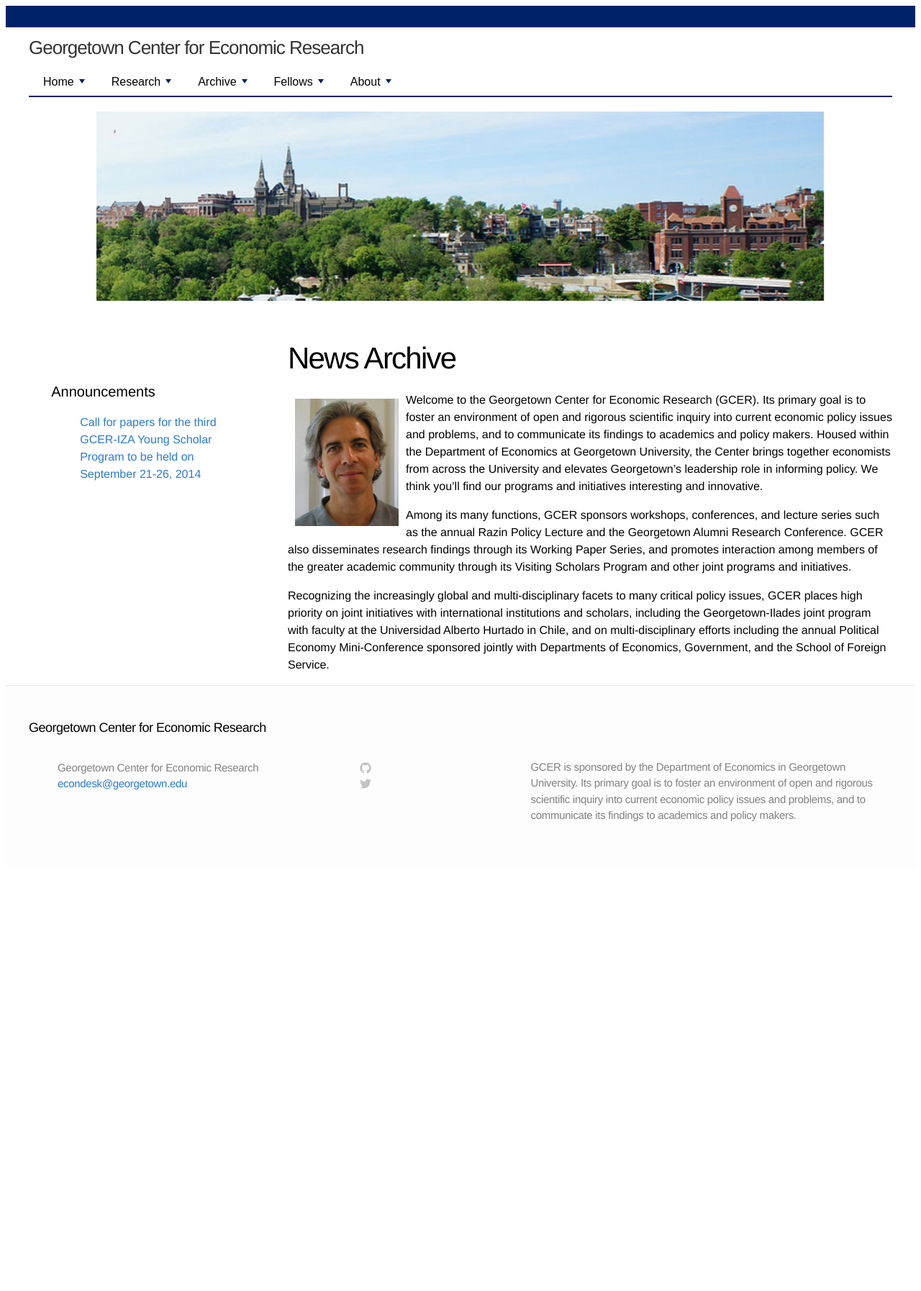
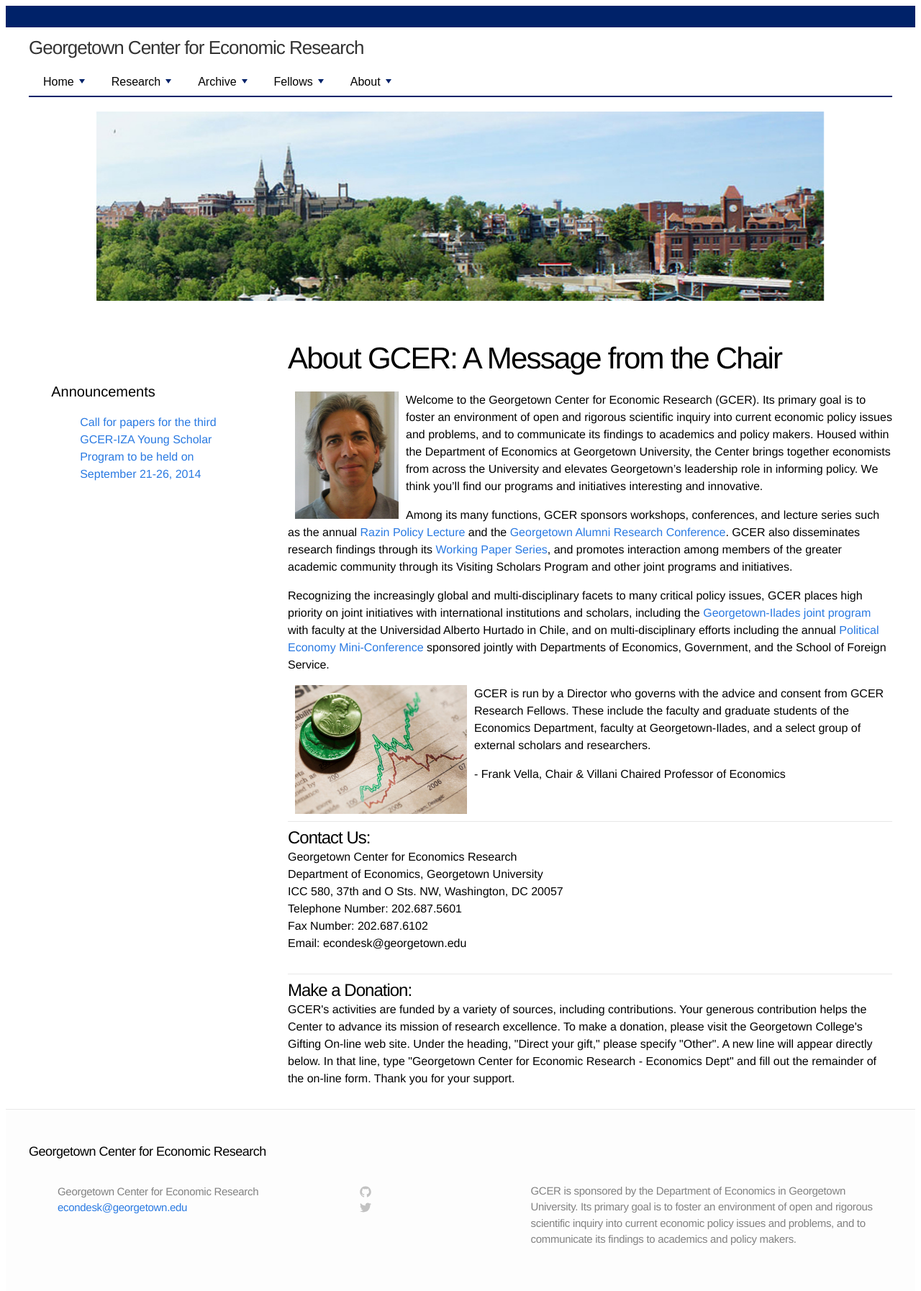
Before and after one commit to georgetown-econ/gcer, a Jekyll site: the page built from about.html, in a window 1280 px wide. Shown: the whole page at 72% size. Built offline with Jekyll 4.4.1, drawn with Linux system fonts in a browser that asks for light colours; before the commit the page ends 1205 px from its top, so only the background shows below that.

Commit message:
made about page

```diff
--- a/about.html
+++ b/about.html
@@ -7,13 +7,44 @@
 
 <div class="home">
   <div class="content">
-    <h1 class="main-page-title">News Archive</h1>
+    <div class="section">
+    <h1 class="main-page-title">About GCER: A Message from the Chair</h1>
 
-      <p><img src="{{ site.baseurl }}/assets/images/staff/FVella.jpg" style="width: 144px; height: 177px; float: left; margin: 10px;" alt="Frank Vella"> Welcome to the Georgetown Center for Economic Research (GCER). Its primary goal is to foster an environment of open and rigorous scientific inquiry into current economic policy issues and problems, and to communicate its findings to academics and policy makers. Housed within the Department of Economics at Georgetown University, the Center brings together economists from across the University and elevates Georgetown’s leadership role in informing policy. We think you’ll find our programs and initiatives interesting and innovative.</p>
+      <p><img src="/assets/images/staff/FVella.jpg" style="width: 144px; height: 177px; float: left; margin: 0 10px 0 10px;" alt="Frank Vella"> Welcome to the Georgetown Center for Economic Research (GCER). Its primary goal is to foster an environment of open and rigorous scientific inquiry into current economic policy issues and problems, and to communicate its findings to academics and policy makers. Housed within the Department of Economics at Georgetown University, the Center brings together economists from across the University and elevates Georgetown’s leadership role in informing policy. We think you’ll find our programs and initiatives interesting and innovative.</p>
 
-      <p>Among its many functions, GCER sponsors workshops, conferences, and lecture series such as the annual Razin Policy Lecture and the Georgetown Alumni Research Conference. GCER also disseminates research findings through its Working Paper Series, and promotes interaction among members of the greater academic community through its Visiting Scholars Program and other joint programs and initiatives.</p>
+      <p>Among its many functions, GCER sponsors workshops, conferences, and lecture series such as the annual <a href="http://econ.georgetown.edu/phd/razin-price/">Razin Policy Lecture</a> and the <a href="https://sites.google.com/site/gcer2013/">Georgetown Alumni Research Conference</a>. GCER also disseminates research findings through its <a href="http://ideas.repec.org/s/geo/guwopa.html">Working Paper Series</a>, and promotes interaction among members of the greater academic community through its Visiting Scholars Program and other joint programs and initiatives.</p>
 
-      <p>Recognizing the increasingly global and multi-disciplinary facets to many critical policy issues, GCER places high priority on joint initiatives with international institutions and scholars, including the Georgetown-Ilades joint program with faculty at the Universidad Alberto Hurtado in Chile, and on multi-disciplinary efforts including the annual Political Economy Mini-Conference sponsored jointly with Departments of Economics, Government, and the School of Foreign Service.</p>
+      <p>Recognizing the increasingly global and multi-disciplinary facets to many critical policy issues, GCER places high priority on joint initiatives with international institutions and scholars, including the <a href="http://fen.uahurtado.cl/programas/postgrado/magisteres/economia/">Georgetown-Ilades joint program</a> with faculty at the Universidad Alberto Hurtado in Chile, and on multi-disciplinary efforts including the annual <a href="https://sites.google.com/a/georgetown.edu/washington-peco/">Political Economy Mini-Conference</a> sponsored jointly with Departments of Economics, Government, and the School of Foreign Service.</p>
+
+      <p><img src="/assets/images/economics.jpg" style="width: 239px; height: 179px; float:left; margin: 0 10px 10px 10px;">GCER is run by a Director who governs with the advice and consent from GCER Research Fellows. These include the faculty and graduate students of the Economics Department, faculty at Georgetown-Ilades, and a select group of external scholars and researchers.<p>
+
+      <p>- Frank Vella, Chair &amp; Villani Chaired Professor of Economics</p>
+    </div>
+      <div class="section with-line">
+      <a name="contact"></a>
+        <span class="section-title">Contact Us: </br></span>
+       Georgetown Center for Economics Research</br>
+
+       Department of Economics, Georgetown University</br>
+
+       ICC 580, 37th and O Sts. NW, Washington, DC 20057</br>
+
+       Telephone Number: 202.687.5601</br>
+
+       Fax Number: 202.687.6102</br>
+
+       Email: econdesk@georgetown.edu
+      </div>
+
+      <div class="section with-line">
+        <a name="donation"></a>
+        <span class="section-title">Make a Donation:</br></span>
+          GCER's activities are funded by a variety of sources, including contributions. Your generous contribution helps the Center to advance its mission of research excellence.
+
+          To make a donation, please visit the Georgetown College's Gifting On-line web site. Under the heading, "Direct your gift," please specify "Other". A new line will appear directly below. In that line, type "Georgetown Center for Economic Research - Economics Dept" and fill out the remainder of the on-line form.
+
+                Thank you for your support.
+      </div>
 
   </div>
 </div>
--- a/css/gcer.css
+++ b/css/gcer.css
@@ -385,3 +385,19 @@
   position:relative;
   width:auto !important;
 }
+
+.section-title {
+  font-size: 24px;
+  letter-spacing: -1px;
+  line-height: 1;
+}
+
+.section {
+  clear: both;
+  margin: 0 0 30px 0;
+}
+
+.section.with-line {
+  padding-top: 10px;
+  border-top: 1px solid #e8e8e8;
+}
```
Also changed, not shown: assets/images/foreclosure.jpeg (added).
